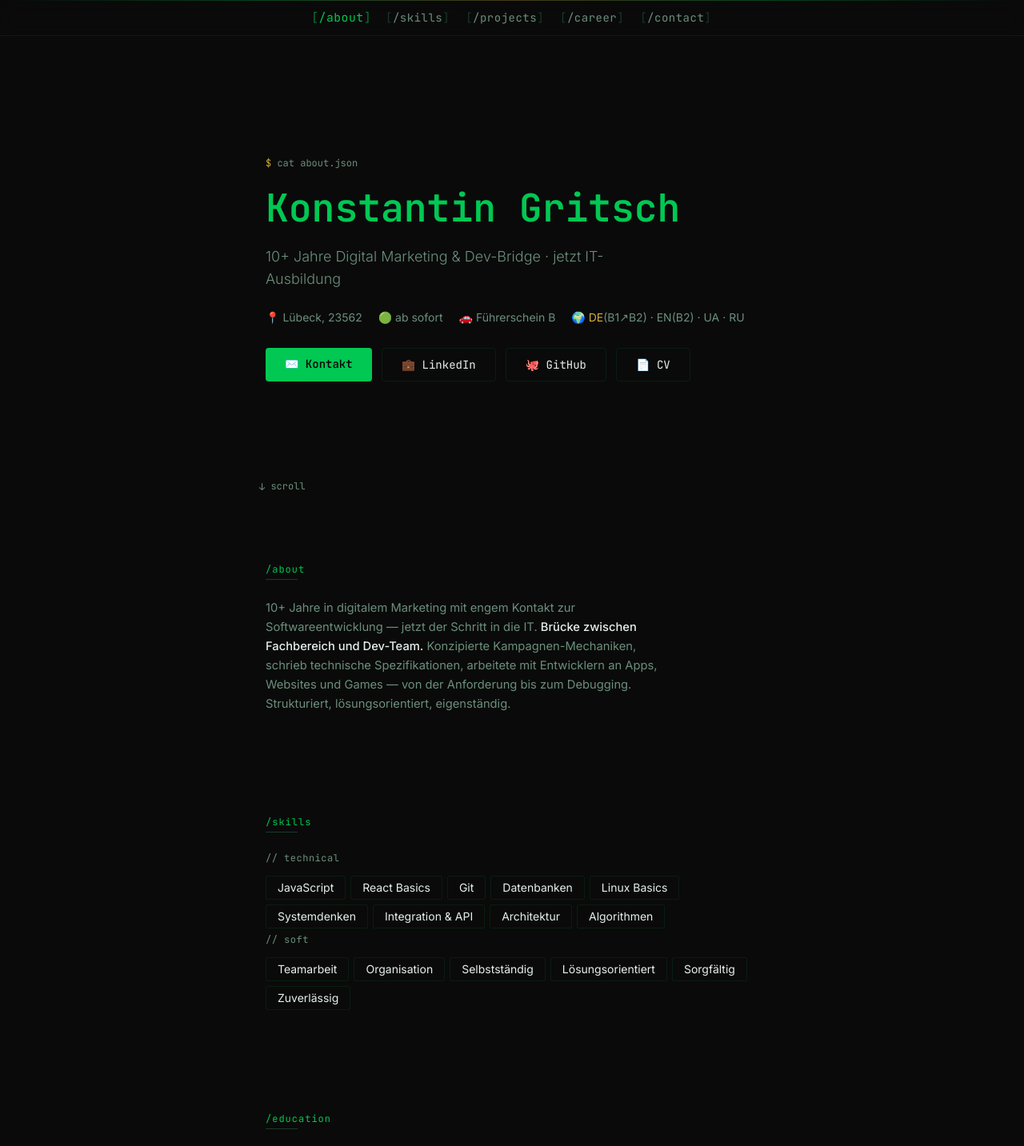
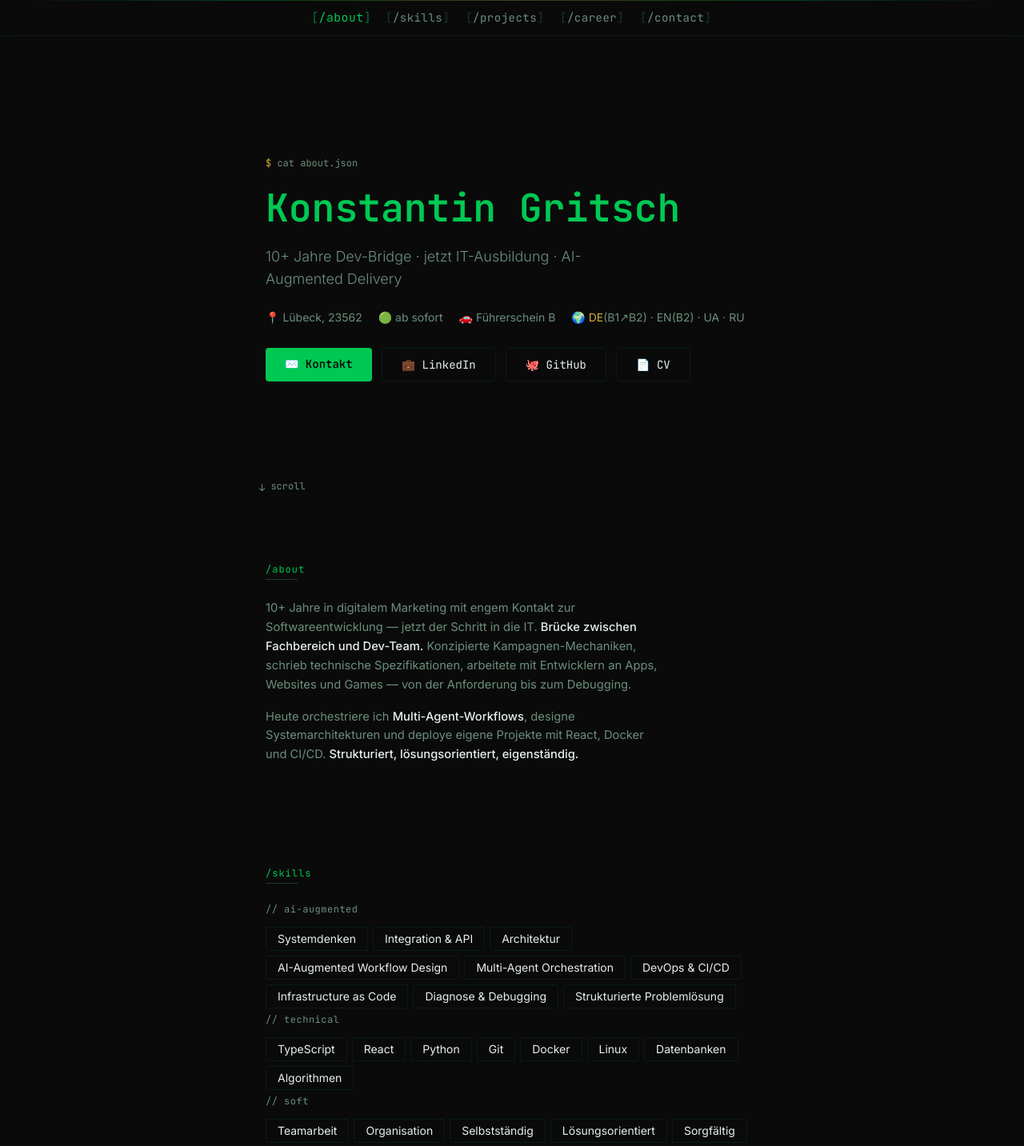
Before and after one commit to grytchyn/cv, a React (Vite) app: page / in a window 1280 px wide. Shown: the top 1433 px of the page at 80% size. Built offline with nearby package versions, Linux system fonts and the light colour scheme.

Commit message:
feat: sharpen skills for 2026 IT entry — AI-Augmented Delivery focus

```diff
--- a/src/components/About.tsx
+++ b/src/components/About.tsx
@@ -12,7 +12,11 @@ const About = () => {
         {' '}<strong className="text-green-text font-medium">Brücke zwischen Fachbereich und Dev-Team.</strong>
         {' '}Konzipierte Kampagnen-Mechaniken, schrieb technische Spezifikationen,
         arbeitete mit Entwicklern an Apps, Websites und Games — von der Anforderung bis zum Debugging.
-        Strukturiert, lösungsorientiert, eigenständig.
+      </p>
+      <p className="text-sm md:text-[0.92rem] text-green-text-dim leading-relaxed max-w-[500px] mt-4">
+        Heute orchestriere ich <strong className="text-green-text font-medium">Multi-Agent-Workflows</strong>,
+        designe Systemarchitekturen und deploye eigene Projekte mit React, Docker und CI/CD.
+        <strong className="text-green-text font-medium"> Strukturiert, lösungsorientiert, eigenständig.</strong>
       </p>
 
     </section>
--- a/src/components/Hero.tsx
+++ b/src/components/Hero.tsx
@@ -14,7 +14,7 @@ const Hero = () => {
 
       {/* Tagline — fades in third */}
       <p className="text-base md:text-lg font-light text-green-muted mb-6 max-w-[480px] hero-fade hero-fade-3">
-        10+ Jahre Digital Marketing &amp; Dev-Bridge · jetzt IT-Ausbildung
+        10+ Jahre Dev-Bridge · jetzt IT-Ausbildung · AI-Augmented Delivery
       </p>
 
       {/* Meta info — fades in fourth */}
--- a/src/components/Skills.tsx
+++ b/src/components/Skills.tsx
@@ -2,8 +2,12 @@ import { useScrollReveal } from '../hooks/useScrollReveal';
 
 const skillCategories = [
   {
+    label: '// ai-augmented',
+    skills: ['Systemdenken', 'Integration & API', 'Architektur', 'AI-Augmented Workflow Design', 'Multi-Agent Orchestration', 'DevOps & CI/CD', 'Infrastructure as Code', 'Diagnose & Debugging', 'Strukturierte Problemlösung'],
+  },
+  {
     label: '// technical',
-    skills: ['JavaScript', 'React Basics', 'Git', 'Datenbanken', 'Linux Basics', 'Systemdenken', 'Integration & API', 'Architektur', 'Algorithmen'],
+    skills: ['TypeScript', 'React', 'Python', 'Git', 'Docker', 'Linux', 'Datenbanken', 'Algorithmen'],
   },
   {
     label: '// soft',
--- a/src/components/Timeline.tsx
+++ b/src/components/Timeline.tsx
@@ -21,9 +21,9 @@ const educationItems: TimelineItem[] = [
 const careerItems: TimelineItem[] = [
   {
     date: '2025 — heute',
-    title: 'IT-Ausbildung',
+    title: 'IT-Ausbildung · AI-Augmented Delivery',
     subtitle: 'Lübeck, Deutschland',
-    description: 'Weiterbildung im IT-Bereich — Programmierung, Systeme, Tools. Eigenständige Projekte mit React, TypeScript, Git und Linux.',
+    description: 'Eigenständige Projekte mit React, TypeScript, Docker und CI/CD. Orchestriere Multi-Agent-Workflows, designe Systemarchitekturen und deploye auf Linux-VPS. Systematische Problemlösung mit Diagnose-Framework.',
   },
   {
     date: '2022 — 2024',
```
Also changed, not shown: 2 other files (tests, documents, lock files or other folders).
